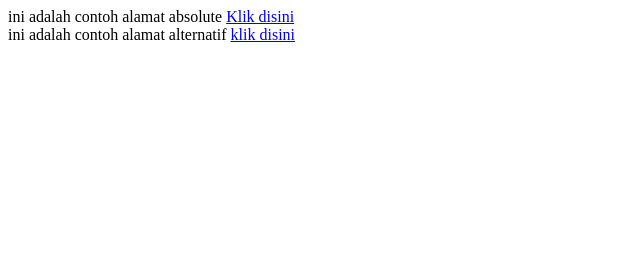
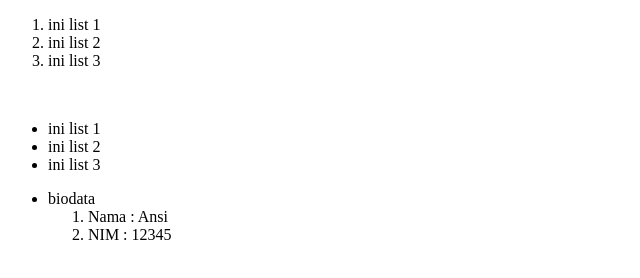
Before and after one commit to anfi3281/Anfee-Dev-HTML, a plain HTML site: page index.html in a window 1280 px wide. Shown: the whole page, without its empty margins (0-640 px from the left). Drawn offline with Linux system fonts and the light colour scheme.

Commit message:
Belajar unordered list dan ordered list

```diff
--- a/index.html
+++ b/index.html
@@ -4,8 +4,22 @@
         <title>belajar membuat hyperlink di html</title>
     </head>
     <body>
-        ini adalah contoh alamat absolute <a href="https://malasngoding.com">Klik disini</a><br/>
-
-        ini adalah contoh alamat alternatif <a href="halo.html">klik disini</a>
+        <ol>
+            <li>ini list 1</li>
+            <li>ini list 2</li>
+            <li>ini list 3</li>
+        </ol><br/>
+        <ul>
+            <li>ini list 1</li>
+            <li>ini list 2</li>
+            <li>ini list 3</li>
+        </ul>
+        <ul>
+            <li>biodata</li>
+                <ol>
+                    <li>Nama : Ansi</li>
+                    <li>NIM : 12345</li>
+                </ol>
+        </ul>
     </body>
 </html>
```
